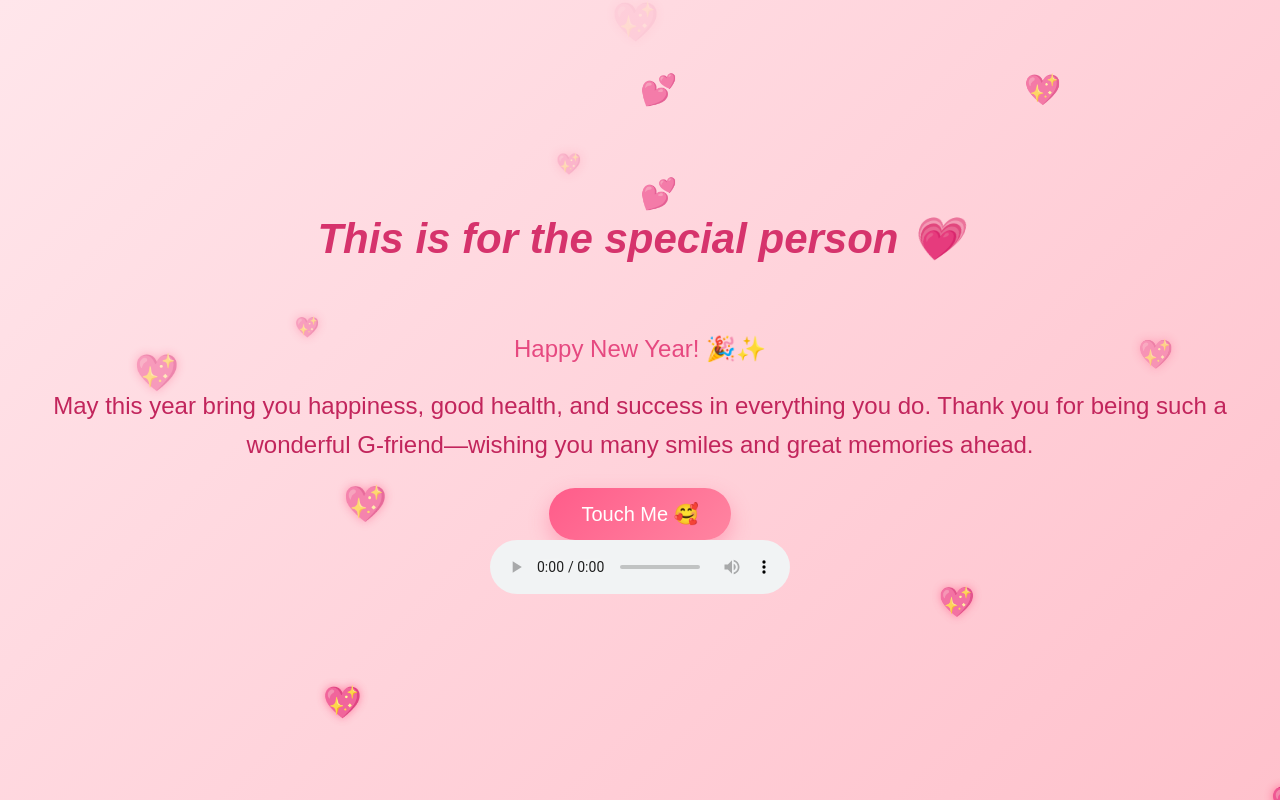
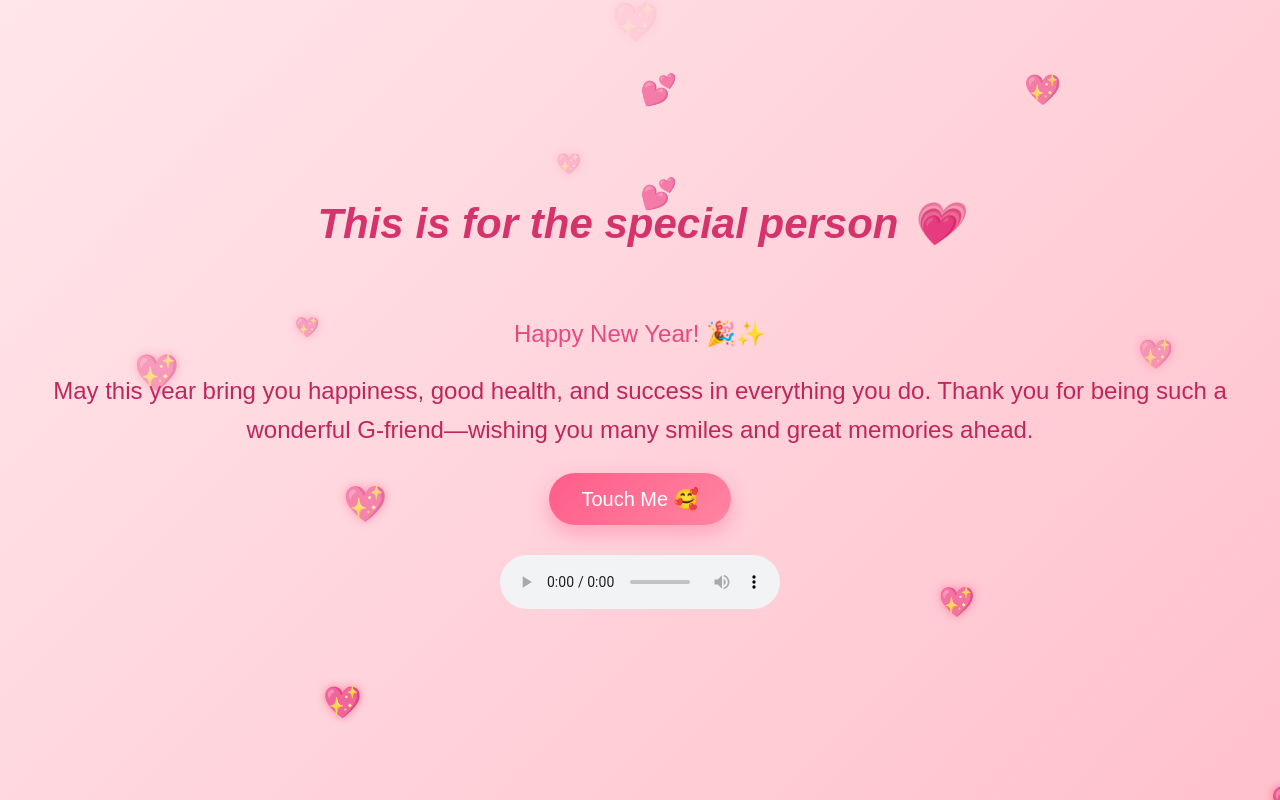
Before and after one commit to avinay-22/Avinay.Tunnu, a plain HTML site: page index.html in a window 1280 px wide. Drawn offline with Linux system fonts and the light colour scheme.

Commit message:
Refactor CSS styles for layout and animations

```diff
--- a/style.css
+++ b/style.css
@@ -243,3 +243,8 @@ body {
         opacity: 0;
     }
 }
+audio {
+  margin-top: 30px;
+  width: 280px;
+  border-radius: 10px;
+}
```
